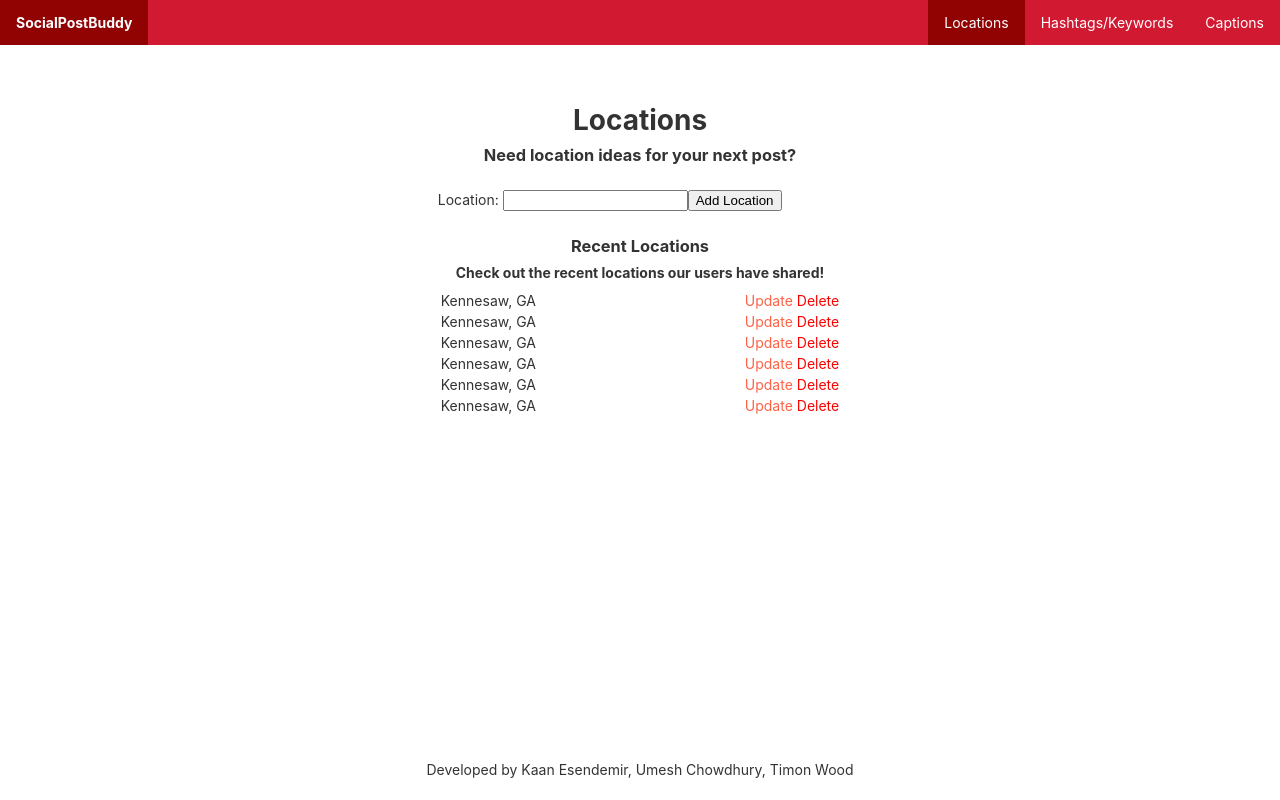
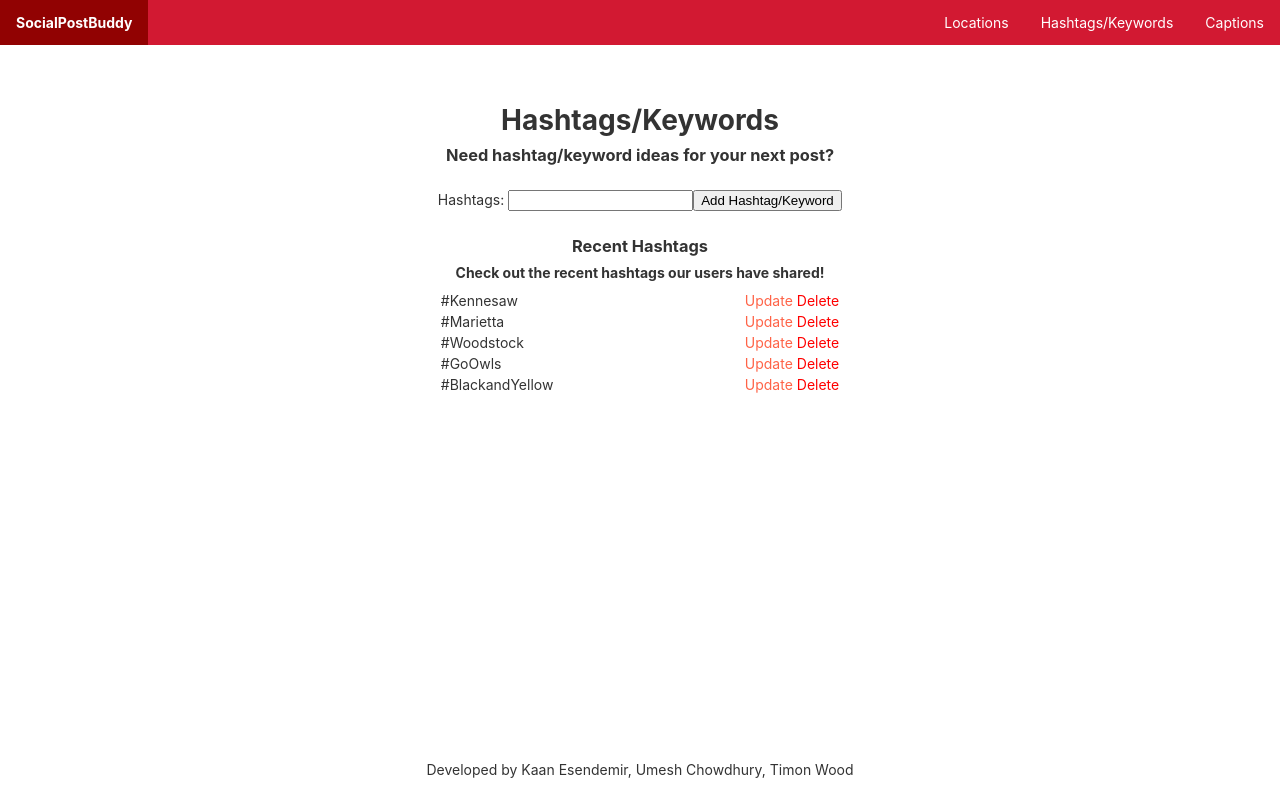
Before and after one commit to esendemirk/social-post-buddy, an Angular app: page / in a window 1280 px wide. Built offline with nearby package versions, Linux system fonts and the light colour scheme.

Commit message:
made changes to hashtags/keywords

```diff
--- a/package.json
+++ b/package.json
@@ -19,7 +19,7 @@
     "@angular/platform-browser-dynamic": "~12.2.0",
     "@angular/router": "~12.2.0",
     "rxjs": "~6.6.0",
-    "tslib": "^2.3.0",
+    "tslib": "^2.3.1",
     "zone.js": "~0.11.4"
   },
   "devDependencies": {
--- a/src/app/app.component.html
+++ b/src/app/app.component.html
@@ -1,14 +1,16 @@
 <!-- Navigation Bar -->
 <ul>
   <li><a href="#home"><b>SocialPostBuddy</b></a></li>
-  <li style="float:right"><a href="#news">Captions</a></li>
-  <li style="float:right"><a href="#contact">Hashtags/Keywords</a></li>
-  <li style="float:right"><a class="active" href="#about">Locations</a></li>
+  <li style="float:right"><a href="#captions">Captions</a></li>
+  <li style="float:right"><a href="#hashtags">Hashtags/Keywords</a></li>
+  <li style="float:right"><a class="active" href="#locations">Locations</a></li>
 </ul>
 
 <div class="content" role="main">
 
-  <app-locations></app-locations>
+  <!-- <app-locations></app-locations> -->
+
+<app-hashtags></app-hashtags>
 
   <!-- Resources -->
   <!-- <h2>Resources</h2>
--- a/src/app/hashtags/hashtags.component.html
+++ b/src/app/hashtags/hashtags.component.html
@@ -1 +1,41 @@
-<p>hashtags works!</p>
+<h1>Hashtags/Keywords</h1>
+<h3>Need hashtag/keyword ideas for your next post?</h3>
+<br>
+<form>
+    <label for="hashtags">Hashtags: </label>
+    <input id="hashtags" type="text" [formControl]="hashtags"><button (click)="updateHashtags()">Add Hashtag/Keyword</button>
+</form>
+
+<br>
+
+<h3>Recent Hashtags</h3>
+<h4>Check out the recent hashtags our users have shared!</h4>
+
+<table>
+    <tr>
+      <td style="width: 300px;">#Kennesaw</td>
+      <td style="color: tomato;"><a>Update</a></td>
+      <td style="color: red;"><a>Delete</a></td>
+    </tr>
+    <tr>
+        <td style="width: 300px;">#Marietta</td>
+        <td style="color: tomato;"><a>Update</a></td>
+        <td style="color: red;"><a>Delete</a></td>
+    </tr>
+    <tr>
+        <td style="width: 300px;">#Woodstock</td>
+        <td style="color: tomato;"><a>Update</a></td>
+        <td style="color: red;"><a>Delete</a></td>
+      </tr>
+      <tr>
+        <td style="width: 300px;">#GoOwls</td>
+        <td style="color: tomato;"><a>Update</a></td>
+        <td style="color: red;"><a>Delete</a></td>
+      </tr>
+      <tr>
+        <td style="width: 300px;">#BlackandYellow</td>
+        <td style="color: tomato;"><a>Update</a></td>
+        <td style="color: red;"><a>Delete</a></td>
+      </tr>
+
+  </table>
--- a/src/app/hashtags/hashtags.component.ts
+++ b/src/app/hashtags/hashtags.component.ts
@@ -1,4 +1,6 @@
 import { Component, OnInit } from '@angular/core';
+import { FormControl } from '@angular/forms';
+
 
 @Component({
   selector: 'app-hashtags',
@@ -11,5 +13,12 @@ export class HashtagsComponent implements OnInit {
 
   ngOnInit(): void {
   }
+  hashtags = new FormControl('');
+
+  updateHashtags(){
+    alert("Added Hashtags");
+
+  }
+
 
 }
--- a/src/styles.css
+++ b/src/styles.css
@@ -30,13 +30,11 @@ html, body {
     text-decoration: none;
   }
 
-  li a:hover:not(.active) {
+  li a:hover {
     background-color: rgb(145, 2, 2);
   }
 
-  .active {
-    background-color: rgb(145, 2, 2);
-  }
+
 
   h1,
   h2,
```
